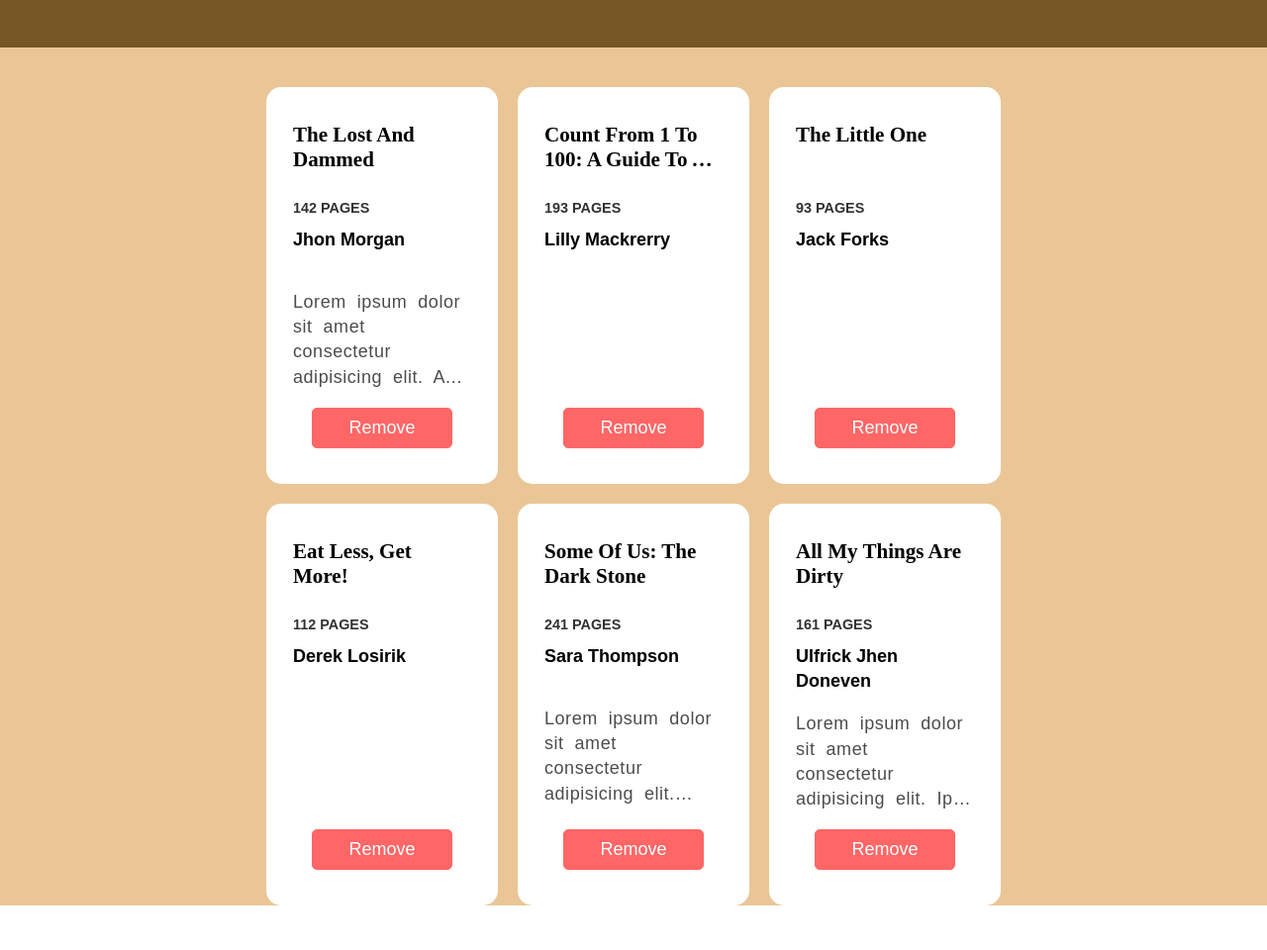
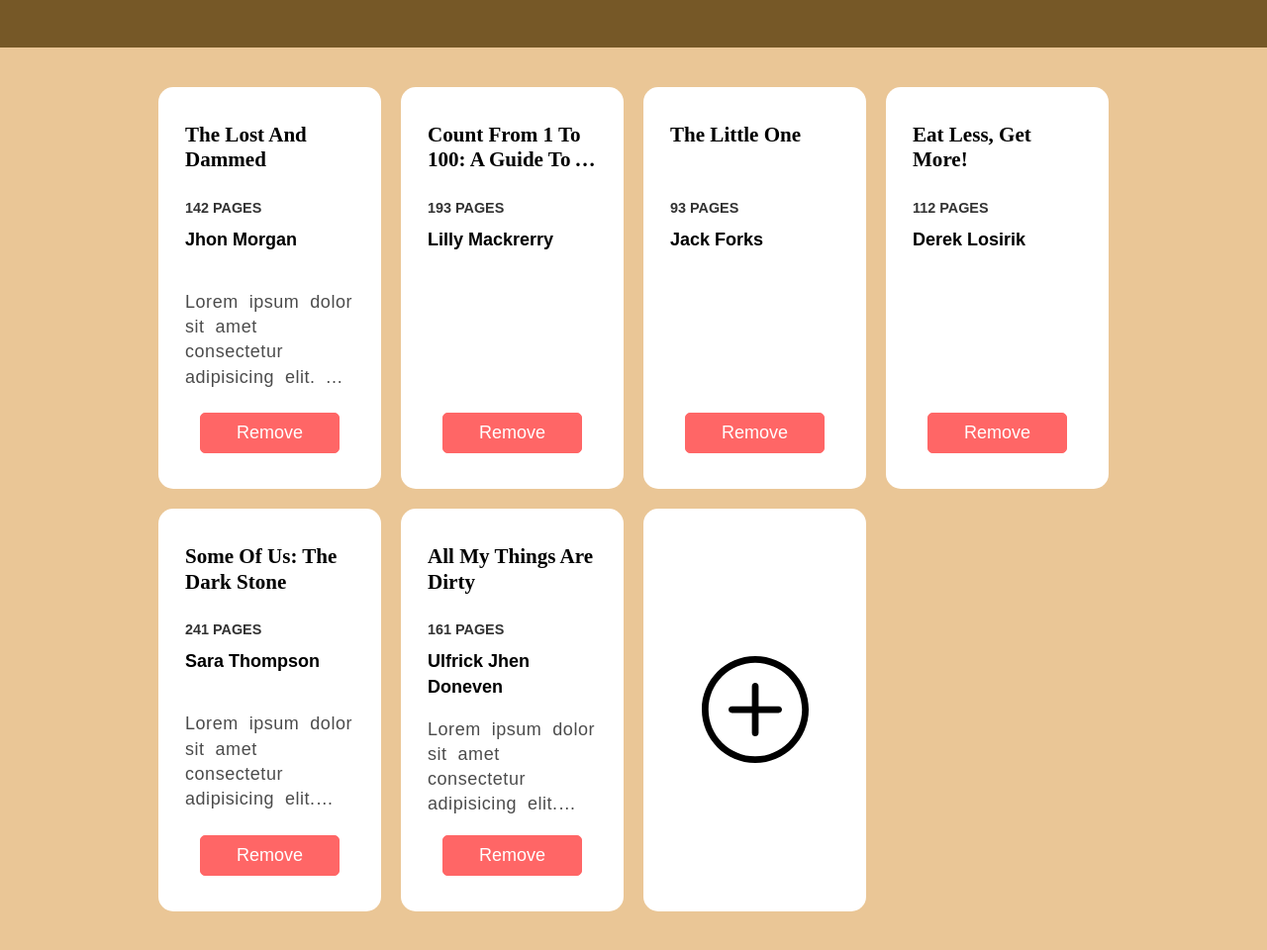
Before and after one commit to i5x64BIT/odin-library, a plain HTML site: page index.html in a window 1280 px wide. Shown: the part 134-1094 px from the top of the page at 99% size. Before the commit the page ends 1049 px from the top, so only its background shows below. Drawn offline with Linux system fonts and the light colour scheme.

Commit message:
Modify content grid Add create-book btn

```diff
--- a/index.html
+++ b/index.html
@@ -73,6 +73,9 @@
                     <button class="btn btn-danger">Remove</button>
                 </div>
             </div>
+            <div class="card">
+                <img class="img-medium" src="./assets/icons/plus.svg" alt="Create Book">
+            </div>
         </div>
     </div>
 </body>
--- a/style.css
+++ b/style.css
@@ -32,6 +32,10 @@ html,body,div,h1,h2,h3,p{
     display: flex;
     flex-direction: column;
 }
+.card:hover{
+    box-shadow: 0 5px 20px 0px rgba(0, 0, 0, .5);
+    transition: 200ms;
+}
 .btn{
     appearance: none;
     display: flex;
@@ -52,6 +56,9 @@ html,body,div,h1,h2,h3,p{
     background-color: white;
     color: #ff6666;
 }
+.img-medium{
+    width: 6rem;
+}
 
 /* Layout */
 .page-container{
@@ -59,11 +66,11 @@ html,body,div,h1,h2,h3,p{
     background-color: var(--color-secondary);
 }
 .content-container{
-    padding-top: 5vh;
+    padding-block: 5vh;
     padding-inline: 20vh;
-    display: flex;
-    flex-wrap: wrap;
-    justify-content: center;
+    display: grid;
+    grid-template-columns: repeat(auto-fit, minmax(220px, 1fr));
+    grid-auto-rows: 1fr;
     gap: 20px;
 }
 .header{
@@ -122,3 +129,8 @@ html,body,div,h1,h2,h3,p{
 .card .btn-danger{
     margin-top: 1em;
 }
+.card:last-child{
+    align-items: center;
+    justify-content: center;
+    cursor: pointer;
+}
```
Also changed, not shown: assets/icons/plus.svg (added), 1 other file.
